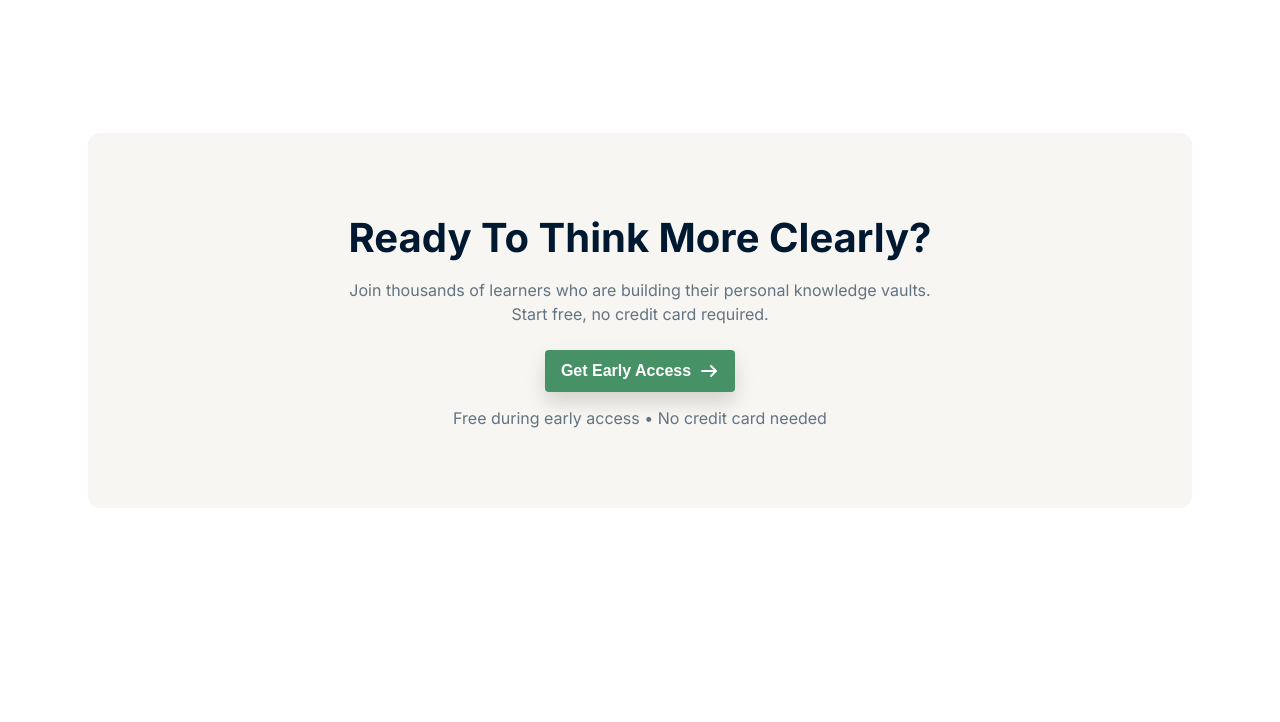
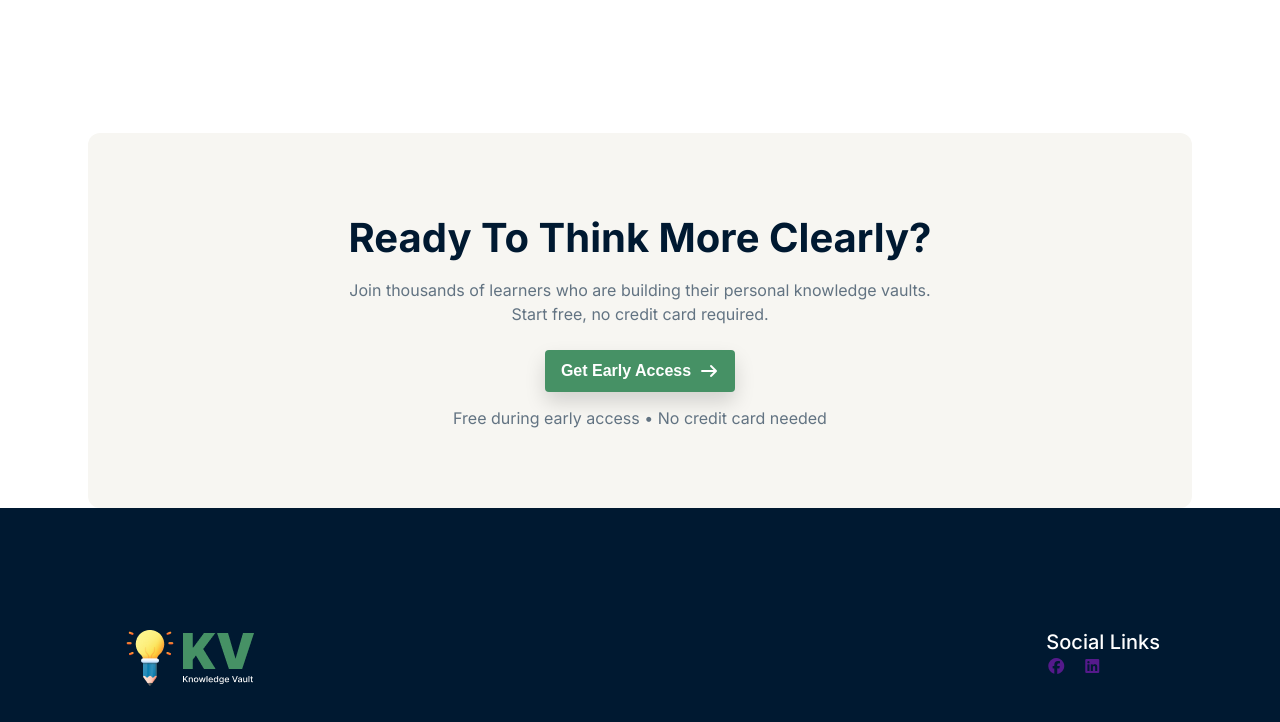
Before and after one commit to md-sajid-sarkar/Assignment-B13-A01, a plain HTML site: page index.html in a window 1280 px wide. Shown: the part 2276-2998 px from the top of the page. Before the commit the page ends 2784 px from the top, so only its background shows below. Drawn offline with Linux system fonts and the light colour scheme.

Commit message:
add a portion of footer(icon+social link)

```diff
--- a/CSS/style.css
+++ b/CSS/style.css
@@ -258,3 +258,20 @@ font-weight: 400;
 color: rgba(98, 115, 130, 1);
 margin-top: 16px;
 }
+#footer-part{
+    padding: 120px 120px 30px 120px;
+    background-color: rgba(0, 25, 49, 1);
+    display: flex;
+    justify-content: space-between;
+}
+#footer-part h4{
+    font-size: 20px;
+font-weight: 500;
+line-height: 28px;
+color: rgba(255, 255, 255, 1);
+}
+#footer-part ul{
+    list-style: none;
+    display: flex;
+    gap: 16px;
+}
--- a/index.html
+++ b/index.html
@@ -117,7 +117,18 @@
     </main>
 
     <footer>
-
+        <div id="footer-part">
+            <div>
+                <img src="./assets/logo-footer.png" alt="">
+            </div>
+            <div>
+                <h4>Social Links</h4>
+                <ul>
+                    <li><a href=""><i class="fa-brands fa-facebook"></i></a></li>
+                    <li><a href=""><i class="fa-brands fa-linkedin"></i></a></li>
+                </ul>
+            </div>
+        </div>
     </footer>
 
 </body>
```
